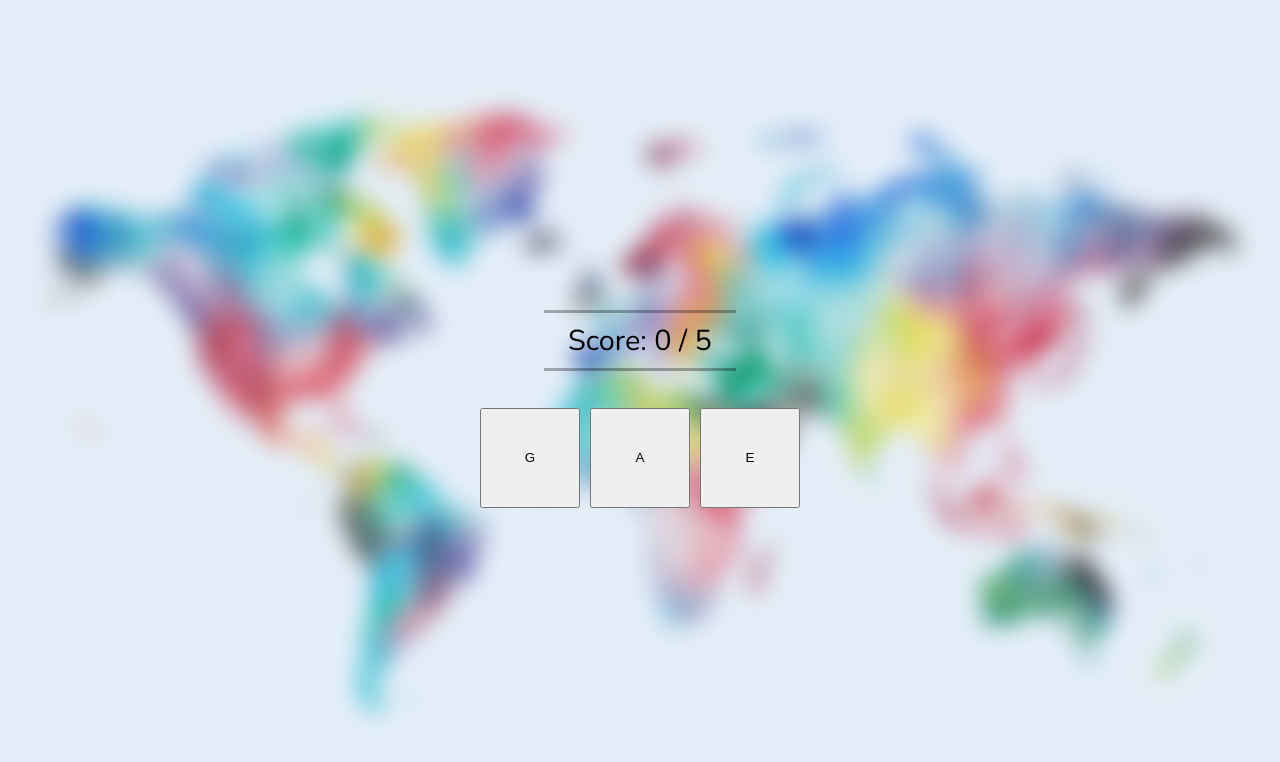
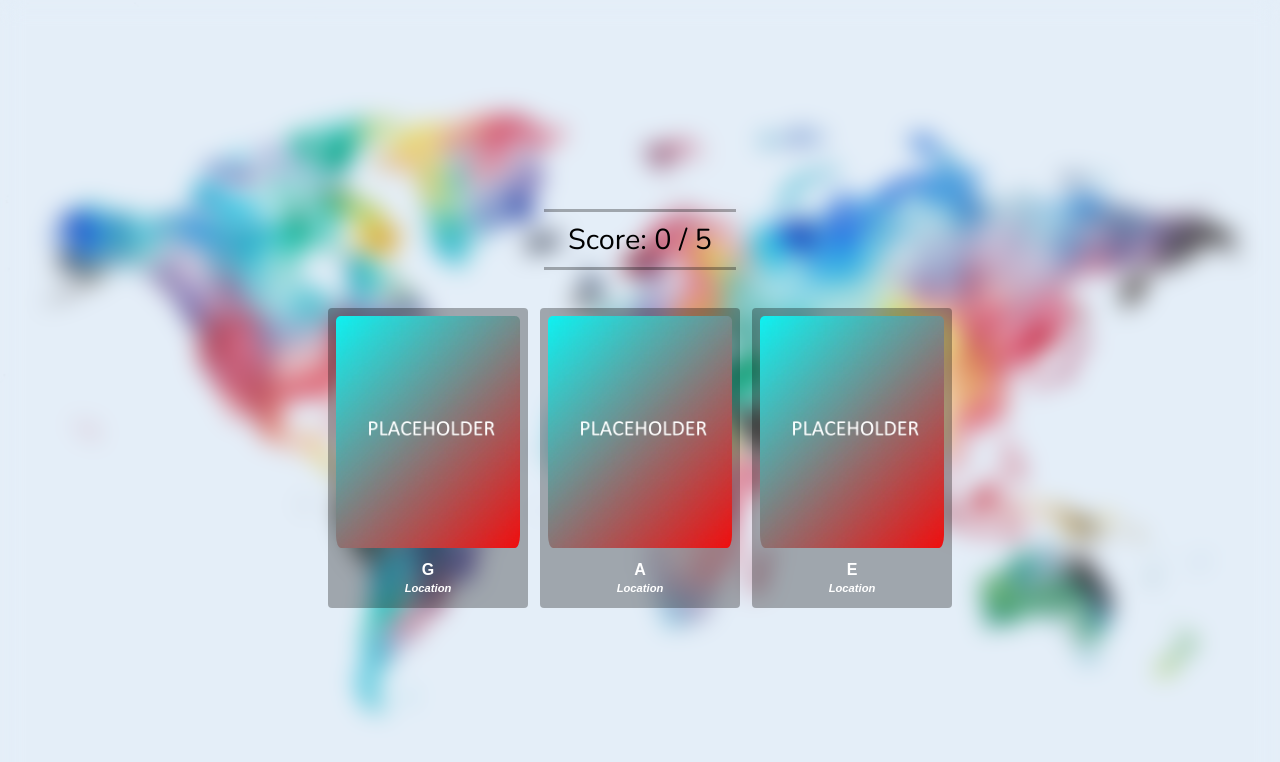
Before and after one commit to Fislix/TOP-memory-card-game, a React (Vite) app: page / in a window 1280 px wide. Both pictures are taken after a click on the button "Easy". Shown: the top 762 px of the page. Built offline with nearby package versions, Linux system fonts and the light colour scheme.

Commit message:
Improve cards styling

```diff
--- a/src/components/Card.jsx
+++ b/src/components/Card.jsx
@@ -1,11 +1,18 @@
 import '../styles/Card.css';
+import placeHolderImage from '../images/placeholder.webp';
 
 function Card({ cardIdx, label, hide, onClick }) {
   const activeClass = hide ? 'active' : '';
   return (
     <div className='card'>
       <div className={'cardCover ' + activeClass}></div>
-      <button onClick={() => onClick(cardIdx)}>{label}</button>
+      <button onClick={() => onClick(cardIdx)}>
+        <img src={placeHolderImage} />
+        <div className='card-label'>
+          <h1>{label}</h1>
+          <h2>Location</h2>
+        </div>
+      </button>
     </div>
   );
 }
--- a/src/styles/Card.css
+++ b/src/styles/Card.css
@@ -1,14 +1,64 @@
 .card {
   position: relative;
-  width: 100px;
-  height: 100px;
-  border: '2px solid black';
+  width: 200px;
+  height: 300px;
+  border: 1px solid transparent;
+  border-radius: 5px;
+  overflow: hidden;
+  transition: border-color, box-shadow;
+  transition-duration: 0.2s;
+}
+
+.card:hover {
+  border-color: rgba(255 255 255 / 0.3);
+  box-shadow: 0px 0px 10px black;
 }
 
 .card button {
   display: inline-block;
   width: 100%;
   height: 100%;
+  display: flex;
+  flex-direction: column;
+  border: none;
+  padding: none;
+  background-color: rgba(0 0 0 / 0.3);
+}
+
+.card button > * {
+  box-sizing: border-box;
+  width: 100%;
+  padding: 0.5rem;
+}
+
+.card button img {
+  padding-bottom: 0;
+  height: 80%;
+  object-fit: cover;
+  border-radius: 13px;
+  overflow: hidden;
+}
+
+.card-label {
+  display: flex;
+  flex-direction: column;
+  align-items: center;
+  justify-content: center;
+  color: white;
+  padding-top: 0;
+  height: 20%;
+}
+
+.card-label h1 {
+  font-size: 1rem;
+  margin: 0;
+}
+
+.card-label h2 {
+  font-size: 0.7rem;
+  margin: 0;
+  margin-top: 0.2rem;
+  font-style: italic;
 }
 
 .cardCover {
```
Also changed, not shown: src/images/placeholder.webp (added).
